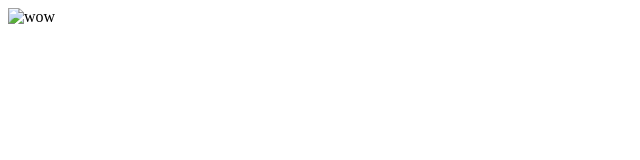
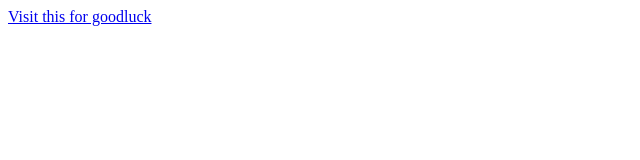
Before and after one commit to Hallarsis/respiratory, a plain HTML site: page index.html in a window 1280 px wide. Shown: the whole page, without its empty margins (0-640 px from the left). Drawn offline with Linux system fonts and the light colour scheme.

Commit message:
Update index.html

```diff
--- a/index.html
+++ b/index.html
@@ -10,7 +10,7 @@
             <link rel="icon" href="icon.png" type="image/gif">
       </head>
       <body>
-            <img bro="Capture0.png" alt="wow">
+            <a href = "https://youtu.be/dQw4w9WgXcQ?feature=shared"> Visit this for goodluck </a>
             <!--PLace content here -->
       </body>
 </html>
```
